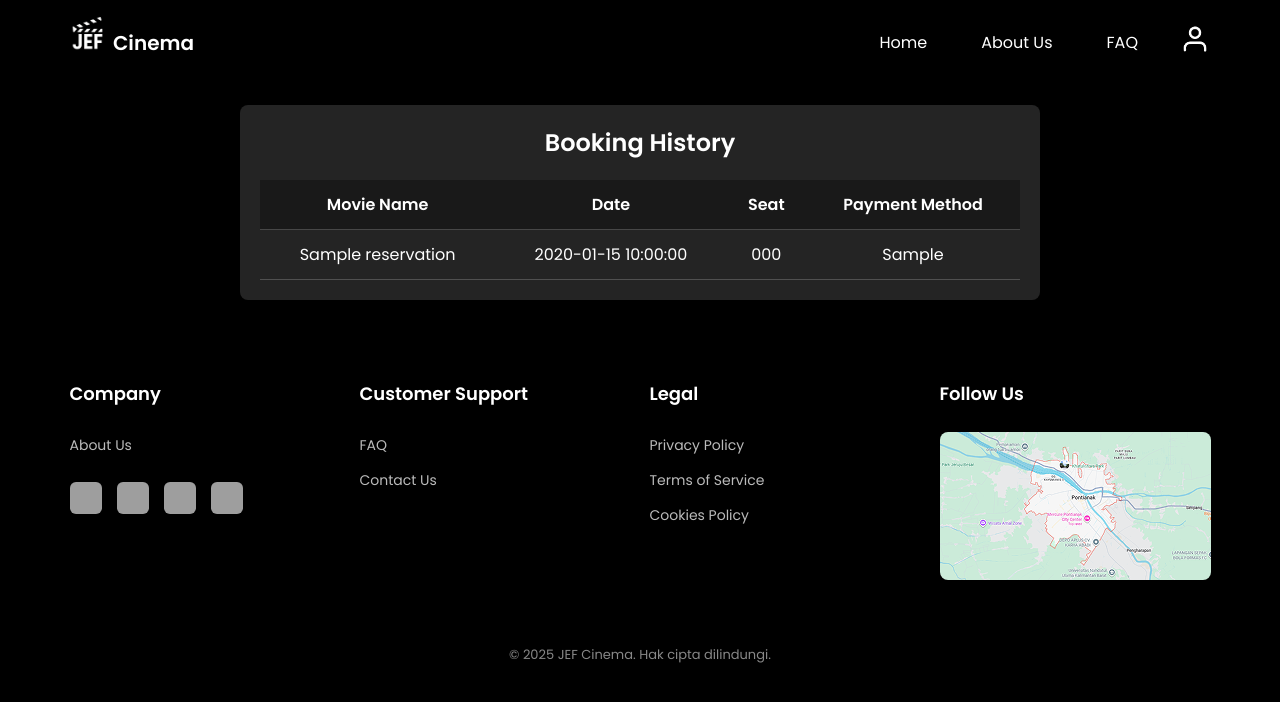
After one commit to haniiww/PWL-KELOMPOK-8, a PHP site: page /booking-history.php in a window 1280 px wide. The commit adds this page. Shown: the top 702 px of the page. Run offline with PHP 8.4, Linux system fonts and the light colour scheme; the visitor is signed in with stand-in values (Sample User, id 1); tables that the repository leaves empty or names only in its code hold one stand-in row (values such as "Sample post"); grey boxes are pictures that could not be loaded.

Commit message:
ticket info and history

```diff
--- /dev/null
+++ b/pages/booking-history.php
@@ -0,0 +1,99 @@
+<?php
+if (session_status() === PHP_SESSION_NONE) {
+    session_start();
+}
+if (!isset($_SESSION['user_id'])) {
+    header("Location: logIn.php");
+    exit();
+}
+
+$user_id = $_SESSION['user_id'];
+include('../User_input/db_Connection.php');
+
+// Fetch booking history for the logged-in
+$query = "SELECT movie_title, show_date, seat_number, payment_method FROM full_reservations WHERE user_id = ? ORDER BY id DESC";
+$stmt = $connection->prepare($query);
+$stmt->bind_param('i', $user_id);
+$stmt->execute();
+$result = $stmt->get_result();
+$bookings = $result->fetch_all(MYSQLI_ASSOC);
+$stmt->close();
+?>
+<!DOCTYPE html>
+<html lang="en">
+<head>
+    <meta charset="UTF-8">
+    <meta name="viewport" content="width=device-width, initial-scale=1.0">
+    <title>Booking History</title>
+    <link rel="stylesheet" href="../assets/css/profile.css"> <!-- Reuse profile.css for consistency -->
+    <style>
+        .history-container {
+            max-width: 800px;
+            margin: 20px auto;
+            padding: 20px;
+            background: rgba(49, 49, 49, 0.75);
+            border-radius: 8px;
+            box-shadow: 0 2px 10px rgba(0,0,0,0.1);
+            color: #fff;
+        }
+        .history-container h2 {
+            text-align: center;
+            margin-bottom: 20px;
+            color: #fff;
+        }
+        table {
+            width: 100%;
+            border-collapse: collapse;
+            margin: 0 auto;
+        }
+        th, td {
+            padding: 12px;
+            text-align: center;
+            border-bottom: 1px solid rgba(255, 255, 255, 0.2);
+            color: #fff;
+        }
+        th {
+            background-color: rgba(0, 0, 0, 0.3);
+            color: #fff;
+        }
+        .no-bookings {
+            text-align: center;
+            padding: 20px;
+            color: #ccc;
+        }
+    </style>
+</head>
+<body>
+<?php include('../User_input/header.php'); ?>
+
+<section class="history-container">
+    <h2>Booking History</h2>
+    <?php if (empty($bookings)): ?>
+        <p class="no-bookings">No booking history found.</p>
+    <?php else: ?>
+        <table>
+            <thead>
+                <tr>
+                    <th>Movie Name</th>
+                    <th>Date</th>
+                    <th>Seat</th>
+                    <th>Payment Method</th>
+                </tr>
+            </thead>
+            <tbody>
+                <?php foreach ($bookings as $booking): ?>
+                    <tr>
+                        <td><?php echo htmlspecialchars($booking['movie_title']); ?></td>
+                        <td><?php echo htmlspecialchars($booking['show_date']); ?></td>
+                        <td><?php echo htmlspecialchars($booking['seat_number']); ?></td>
+                        <td><?php echo htmlspecialchars($booking['payment_method']); ?></td>
+                    </tr>
+                <?php endforeach; ?>
+            </tbody>
+        </table>
+    <?php endif; ?>
+</section>
+
+<?php include('../components/footer.php'); ?>
+</body>
+</html>
--- a/pages/detail-movie.php
+++ b/pages/detail-movie.php
@@ -28,10 +28,10 @@ if (!$movie) {
 if ($_SERVER['REQUEST_METHOD'] === 'POST') {
     $selected_time = htmlspecialchars($_POST['selected_time']);
     if (!empty($selected_time)) {
-        // Insert into showtimes
-        $insert_query = "INSERT INTO showtimes (movie_id, user_id, time) VALUES (?, ?, ?)";
+        // Insert into full_reservations
+        $insert_query = "INSERT INTO full_reservations (user_id, movie_id, movie_title, show_date) VALUES (?, ?, ?, ?)";
         $stmt = $connection->prepare($insert_query);
-        $stmt->bind_param('iis', $movie_id, $user_id, $selected_time);
+        $stmt->bind_param('iiss', $user_id, $movie_id, $movie['title'], $selected_time);
         $stmt->execute();
         $stmt->close();
         // Redirect to reservation.php with movie_id and time
--- a/pages/profile.php
+++ b/pages/profile.php
@@ -83,7 +83,7 @@ if (!isset($_SESSION['user_id'])) {
 
     <div class="divider"></div>
 
-    <div class="menu-item">
+    <div class="menu-item" onclick="window.location.href='booking-history.php'">
         <img src="../assets/images/fotoprofile/material-symbols--history.png" alt="History Icon" />
         <div class="menu-text">
         <h3>Booking History</h3>
```
Also changed, not shown: pages/Payment-Method.php (+4 -4 lines), pages/reservation.php (+4 -4 lines).
